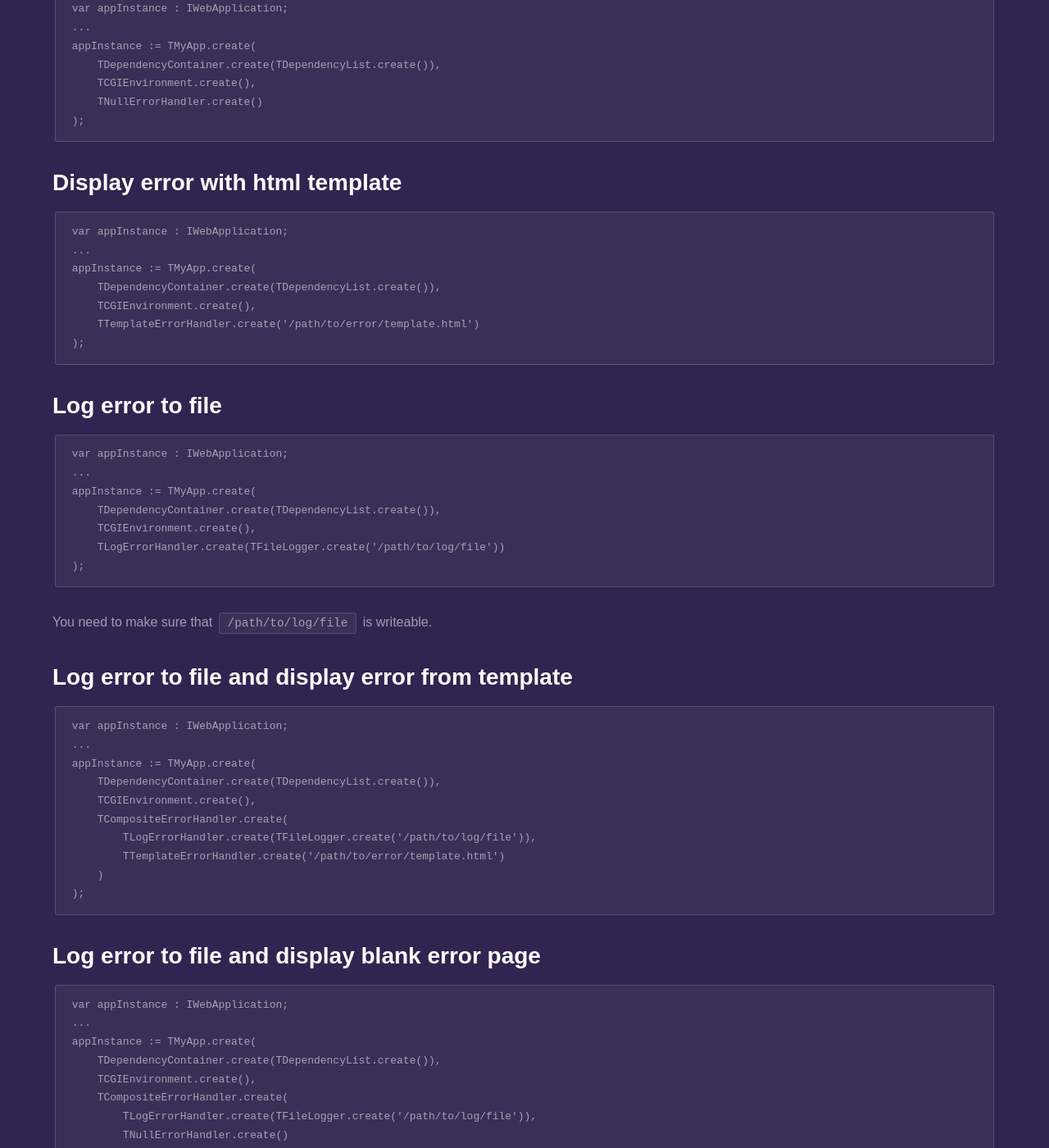
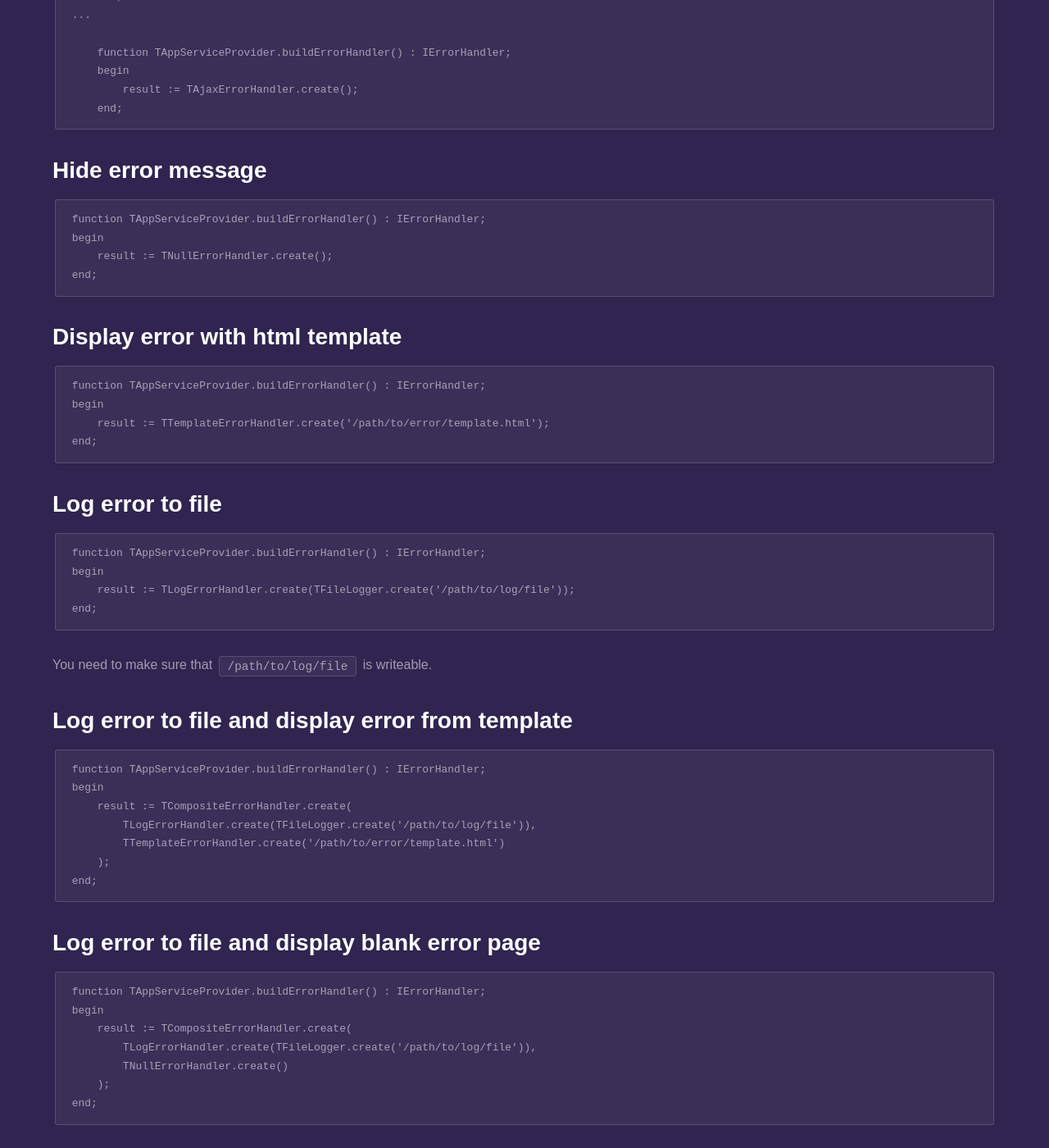
Before and after one commit to fanoframework/fanoframework.github.io, a Jekyll site: the page built from error-handler/index.md, in a window 1280 px wide and 1400 px high, scrolled down 2174 px. Shown: the whole window at 82% size. Built offline with Jekyll 4.4.1, drawn with Linux system fonts in a browser that asks for light colours; our own code applies the rules of GitHub Pages for plain Markdown files; some of the changed text lies outside the part shown.

Commit message:
update content to reflect current update

````diff
--- a/error-handler/index.md
+++ b/error-handler/index.md
@@ -55,93 +55,89 @@ raised, exception message and stacktrace and environment variables.
 If you compile application with debugging information such as `-g` or `-gh` flag,
 stacktrace is quite detail such as line number in source file. Without debugging information, it only displays memory location.
 
+By default, when you inherit application service provider from `TBasicAppServiceProvider`, this is what you get.
+
 ```
-var appInstance : IWebApplication;
-...
-appInstance := TMyApp.create(
-    TDependencyContainer.create(TDependencyList.create()),
-    TCGIEnvironment.create(),
-    TErrorHandler.create()
-);
+type
+
+    TAppServiceProvider = class(TBasicAppServiceProvider)
+    public
+        procedure register(const container : IDependencyContainer); override;
+    end;
 ```
+
+To register different error handler type, you need to override `buildErrorHandler()` method.
 
 ## Display verbose error message as JSON
 
 ```
-var appInstance : IWebApplication;
+type
+
+    TAppServiceProvider = class(TBasicAppServiceProvider)
+    protected
+        function buildErrorHandler() : IErrorHandler; override;
+    public
+        procedure register(const container : IDependencyContainer); override;
+    end;
 ...
-appInstance := TMyApp.create(
-    TDependencyContainer.create(TDependencyList.create()),
-    TCGIEnvironment.create(),
-    TAjaxErrorHandler.create()
-);
+
+    function TAppServiceProvider.buildErrorHandler() : IErrorHandler;
+    begin
+        result := TAjaxErrorHandler.create();
+    end;
 ```
 
 ## Hide error message
 
 ```
-var appInstance : IWebApplication;
-...
-appInstance := TMyApp.create(
-    TDependencyContainer.create(TDependencyList.create()),
-    TCGIEnvironment.create(),
-    TNullErrorHandler.create()
-);
+function TAppServiceProvider.buildErrorHandler() : IErrorHandler;
+begin
+    result := TNullErrorHandler.create();
+end;
 ```
 
 ## Display error with html template
 
 ```
-var appInstance : IWebApplication;
-...
-appInstance := TMyApp.create(
-    TDependencyContainer.create(TDependencyList.create()),
-    TCGIEnvironment.create(),
-    TTemplateErrorHandler.create('/path/to/error/template.html')
-);
+function TAppServiceProvider.buildErrorHandler() : IErrorHandler;
+begin
+    result := TTemplateErrorHandler.create('/path/to/error/template.html');
+end;
 ```
 
 ## Log error to file
 
 ```
-var appInstance : IWebApplication;
-...
-appInstance := TMyApp.create(
-    TDependencyContainer.create(TDependencyList.create()),
-    TCGIEnvironment.create(),
-    TLogErrorHandler.create(TFileLogger.create('/path/to/log/file'))
-);
+function TAppServiceProvider.buildErrorHandler() : IErrorHandler;
+begin
+    result := TLogErrorHandler.create(TFileLogger.create('/path/to/log/file'));
+end;
 ```
+
 You need to make sure that `/path/to/log/file` is writeable.
 
 ## Log error to file and display error from template
 
 ```
-var appInstance : IWebApplication;
-...
-appInstance := TMyApp.create(
-    TDependencyContainer.create(TDependencyList.create()),
-    TCGIEnvironment.create(),
-    TCompositeErrorHandler.create(
+function TAppServiceProvider.buildErrorHandler() : IErrorHandler;
+begin
+    result := TCompositeErrorHandler.create(
         TLogErrorHandler.create(TFileLogger.create('/path/to/log/file')),
         TTemplateErrorHandler.create('/path/to/error/template.html')
-    )
-);
+    );
+end;
 ```
 
 ## Log error to file and display blank error page
 
 ```
-var appInstance : IWebApplication;
-...
-appInstance := TMyApp.create(
-    TDependencyContainer.create(TDependencyList.create()),
-    TCGIEnvironment.create(),
-    TCompositeErrorHandler.create(
+function TAppServiceProvider.buildErrorHandler() : IErrorHandler;
+begin
+    result := TCompositeErrorHandler.create(
         TLogErrorHandler.create(TFileLogger.create('/path/to/log/file')),
         TNullErrorHandler.create()
-    )
-);
+    );
+end;
 ```
 
 ## Create your own error handler
@@ -206,14 +202,11 @@ uses
 
     fano,
     myerrorhandler;
-...
-var appInstance : IWebApplication;
-...
-appInstance := TMyApp.create(
-    TDependencyContainer.create(TDependencyList.create()),
-    TCGIEnvironment.create(),
-    TMyErrorHandler.create()
-);
+
+function TAppServiceProvider.buildErrorHandler() : IErrorHandler;
+begin
+    result := TMyErrorHandler.create();
+end;
 ```
 
 ## Explore more
````
